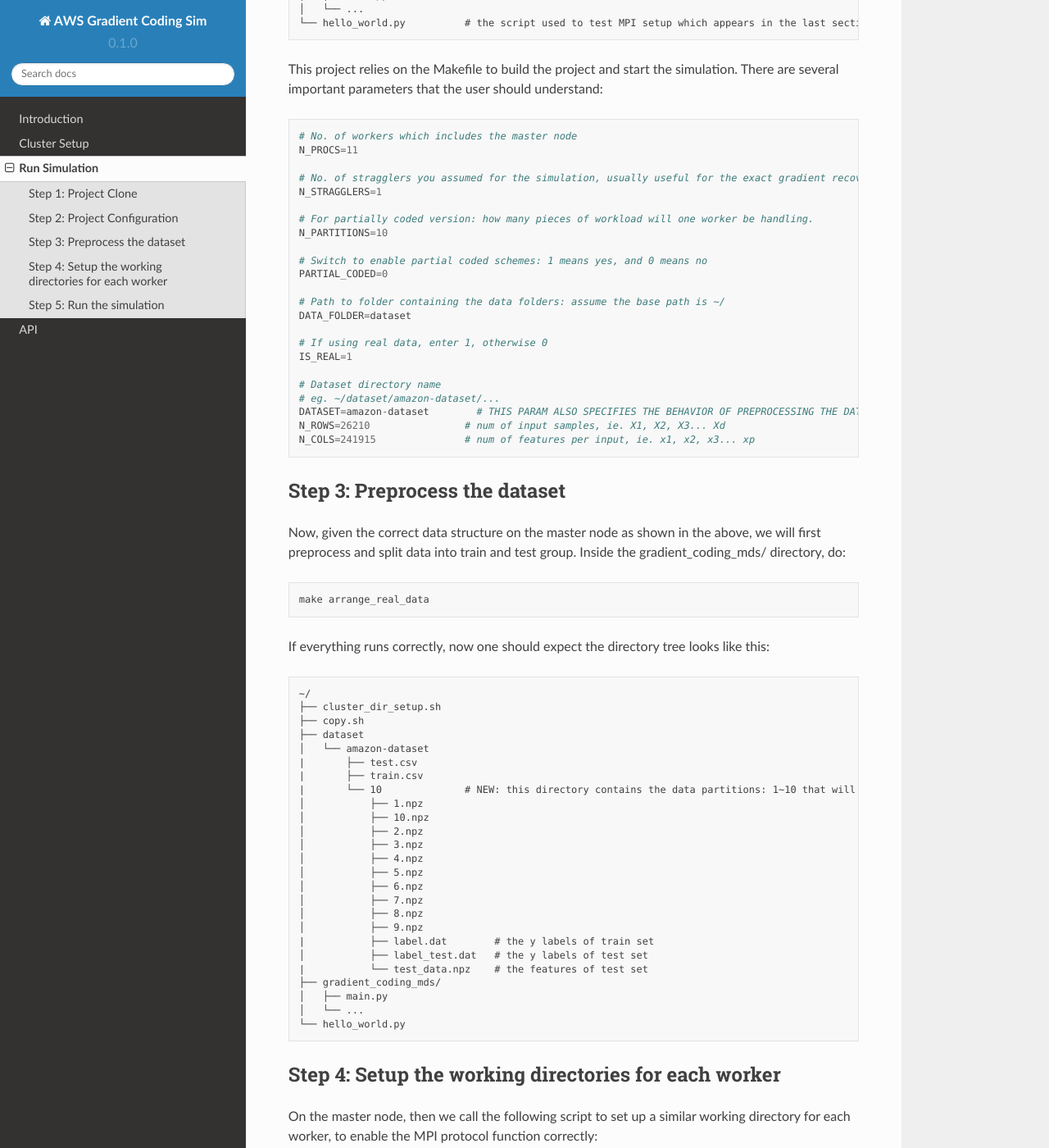
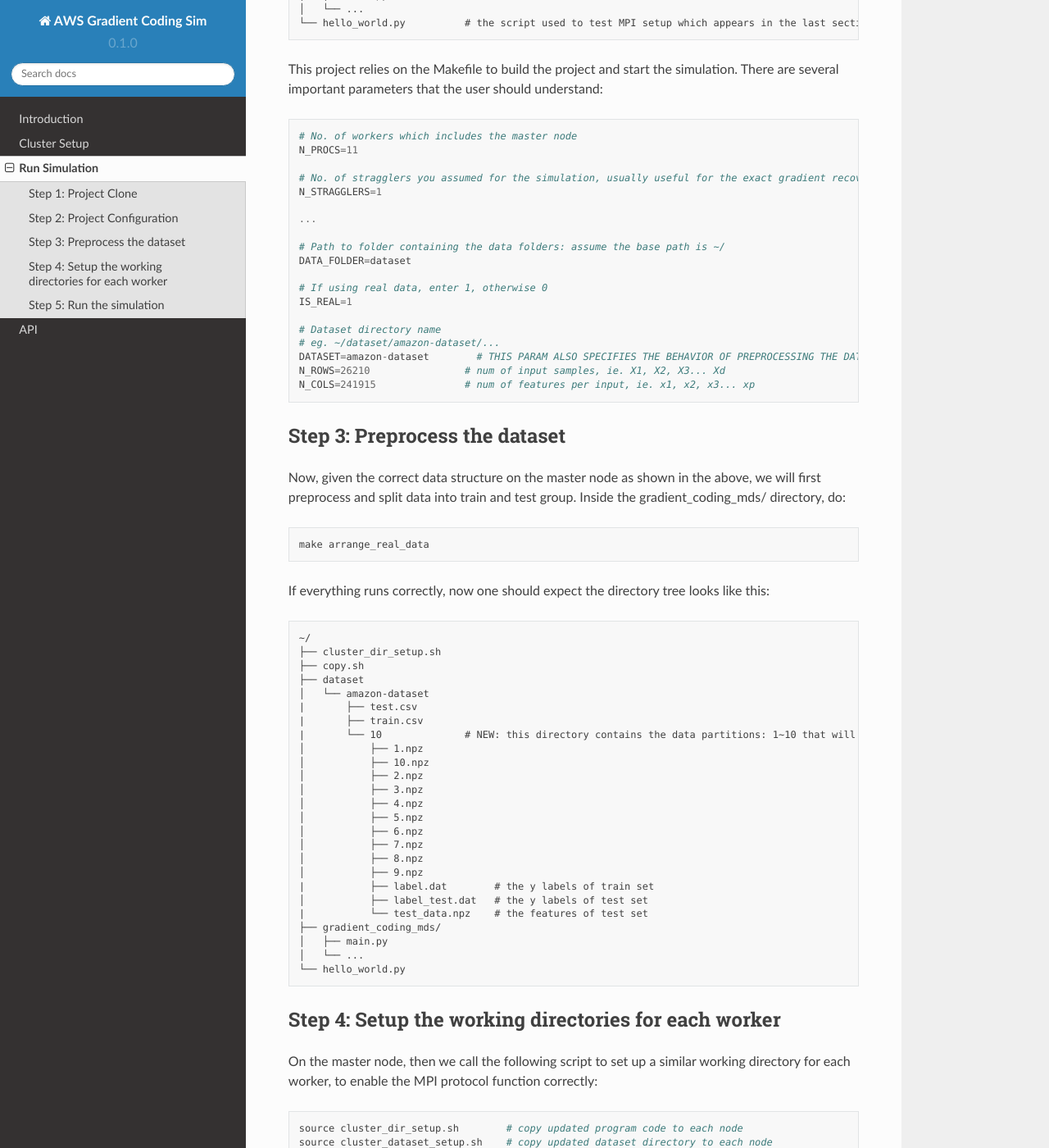
Before and after one commit to ZeeChono/GradientCodeReadDocs, a Sphinx documentation site: the page built from docs/source/run_simulation.rst, in a window 1280 px wide and 1400 px high, scrolled down 644 px. Shown: the whole window at 82% size. Built offline with Sphinx 7.4.7 and the Read the Docs theme 2.0.0, drawn with Linux system fonts in a browser that asks for light colours.

Commit message:
Update run_simulation.rst

```diff
--- a/docs/source/run_simulation.rst
+++ b/docs/source/run_simulation.rst
@@ -40,11 +40,7 @@ should understand::
     # No. of stragglers you assumed for the simulation, usually useful for the exact gradient recovery schemes.
     N_STRAGGLERS=1
 
-    # For partially coded version: how many pieces of workload will one worker be handling.
-    N_PARTITIONS=10
-
-    # Switch to enable partial coded schemes: 1 means yes, and 0 means no
-    PARTIAL_CODED=0
+    ...
 
     # Path to folder containing the data folders: assume the base path is ~/
     DATA_FOLDER=dataset
@@ -104,7 +100,8 @@ On the master node, then we call the following script to set up a similar workin
 
 .. code-block::
 
-    source cluster_dir_setup.sh
+    source cluster_dir_setup.sh        # copy updated program code to each node
+    source cluster_dataset_setup.sh    # copy updated dataset directory to each node
 
 Step 5: Run the simulation
 --------------------------
```
